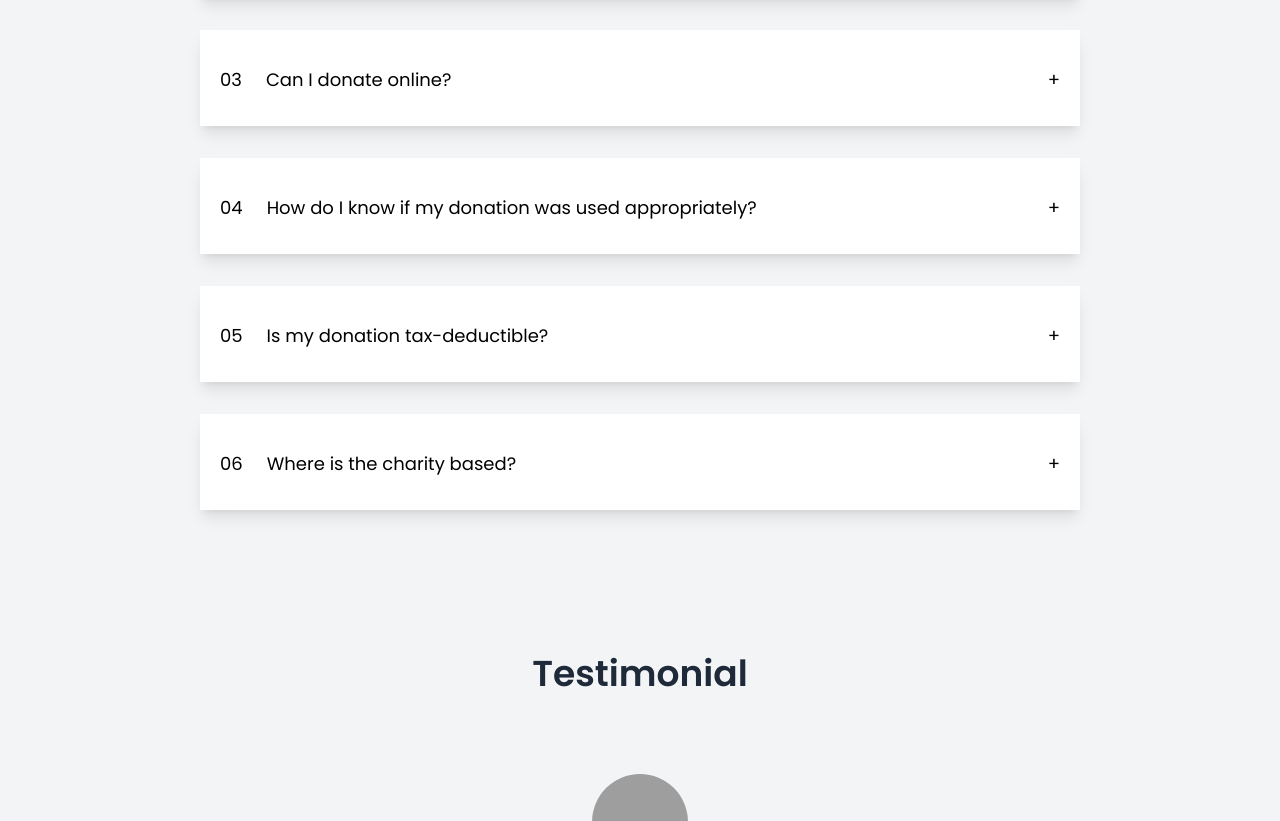
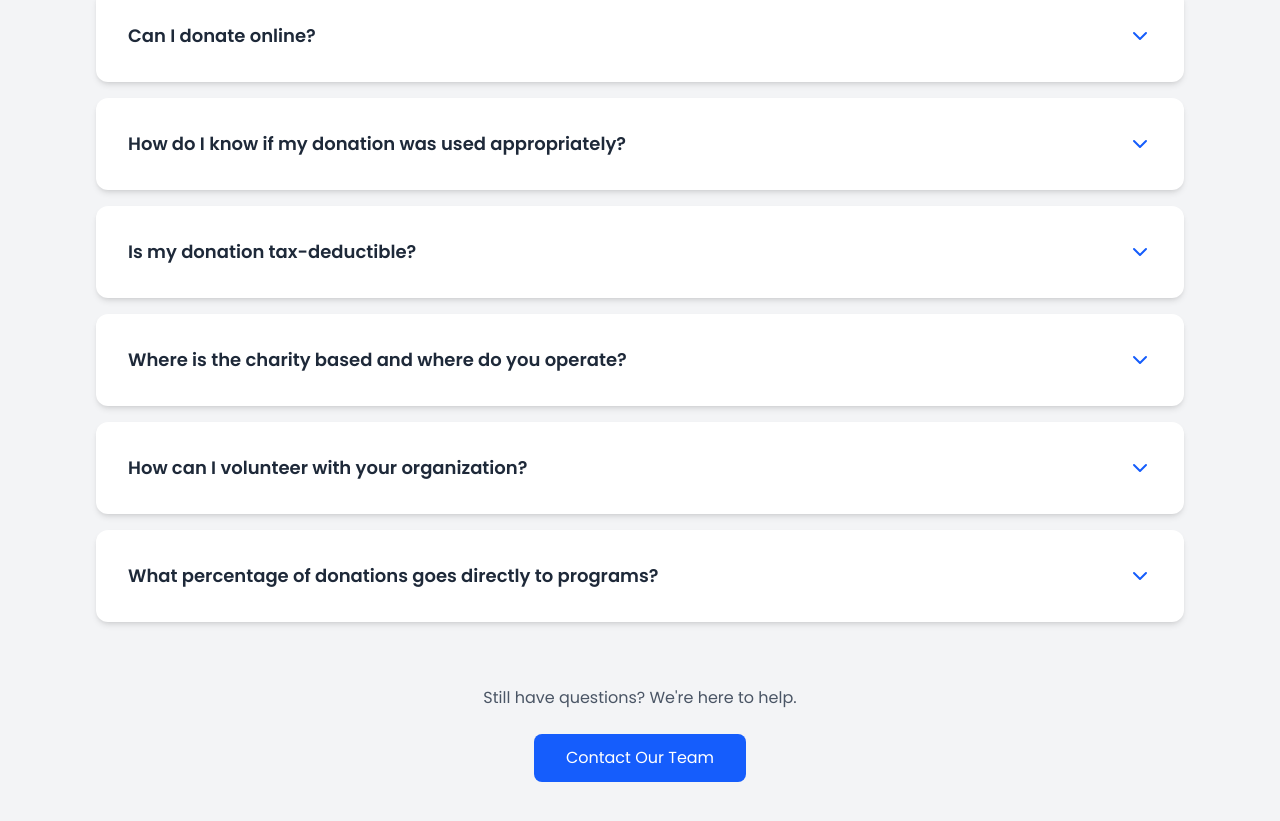
Before and after one commit to dagimgetaw/Help-Ethiopia-Website, a React (Vite) app in the folder frontend/: page / in a window 1280 px wide. Shown: the part 3701-4522 px from the top of the page. Built offline with nearby package versions, Linux system fonts and the light colour scheme; grey boxes are pictures that could not be loaded.

Commit message:
style: change the design of the accordion

```diff
--- a/frontend/src/Components/Home/FAQ.jsx
+++ b/frontend/src/Components/Home/FAQ.jsx
@@ -1,78 +1,122 @@
 import { useState } from "react";
+import { ChevronDown, ChevronUp } from "lucide-react";
+import { motion, AnimatePresence } from "framer-motion";
+import { Link } from "react-router-dom";
 
 const faqs = [
   {
     title: "How can I contribute to the health initiative?",
-    text: "You can contribute by donating to our charity or volunteering your time and skills.",
+    text: "You can contribute in several ways: financial donations through our secure platform, volunteering your time and expertise, or donating medical supplies. We also welcome corporate partnerships and fundraising initiatives. All contributions directly support our medical programs and help us reach more people in need.",
   },
   {
     title: "What types of medical treatments do you provide?",
-    text: "We provide a wide range of medical services including surgeries, diagnostics, and medical care for those in need.",
+    text: "We provide comprehensive medical services including emergency care, surgical procedures, maternal health services, pediatric care, chronic disease management, and diagnostic services. Our mobile clinics also offer vaccinations, health education, and basic medical care to remote communities.",
   },
   {
     title: "Can I donate online?",
-    text: "Yes, we offer secure online donation options via our website for your convenience.",
+    text: "Absolutely! We offer a completely secure online donation system that accepts all major credit cards, PayPal, and bank transfers. You can make one-time donations or set up recurring contributions. All donors receive immediate confirmation and a tax receipt via email.",
   },
   {
     title: "How do I know if my donation was used appropriately?",
-    text: "We provide regular updates and transparent reporting on how donations are used to help those in need.",
+    text: "We maintain complete transparency through our annual impact reports, financial audits, and regular project updates. Donors receive detailed information about how their funds were used, including photos and stories from beneficiaries. Our financial records are independently audited and available upon request.",
   },
   {
     title: "Is my donation tax-deductible?",
-    text: "Yes, all donations made to our charity are tax-deductible as per the regulations.",
+    text: "Yes, all donations to our organization are tax-deductible to the fullest extent allowed by law. We are a registered 501(c)(3) nonprofit in the United States and have similar status in other countries. Donors receive official receipts for tax purposes immediately after contributing.",
   },
   {
-    title: "Where is the charity based?",
-    text: "Our charity is based in Addis Ababa, Ethiopia, but we support communities across the country.",
+    title: "Where is the charity based and where do you operate?",
+    text: "Our headquarters are in Addis Ababa, Ethiopia, but we operate programs throughout the country with a focus on underserved rural areas. We partner with local health centers, hospitals, and community organizations to maximize our impact. Our mobile clinics reach even the most remote villages.",
+  },
+  {
+    title: "How can I volunteer with your organization?",
+    text: "We welcome medical professionals and non-medical volunteers alike. Medical volunteers must have appropriate credentials. All volunteers complete an application process including background checks. We offer both short-term and long-term opportunities, with options for remote volunteering as well.",
+  },
+  {
+    title: "What percentage of donations goes directly to programs?",
+    text: "An average of 87% of every dollar donated goes directly to our programs, with only 13% allocated to administrative and fundraising costs. We pride ourselves on maintaining low overhead while maximizing impact. Detailed financial breakdowns are available in our annual report.",
   },
 ];
 
 export default function FAQ() {
-  const [curOpen, setCurOpen] = useState(null);
+  const [openItems, setOpenItems] = useState([]);
+
+  const toggleItem = (index) => {
+    setOpenItems((prev) =>
+      prev.includes(index)
+        ? prev.filter((item) => item !== index)
+        : [...prev, index]
+    );
+  };
+
   return (
-    <div className="pt-10 px-10 pb-20 xl:pt-20 2xl:pt-30 bg-gray-100 font-text">
-      <h2 className="text-3xl md:text-3x xl:text-4xl 2xl:text-5xl pb-12 font-text font-semibold mt-4 text-center text-gray-800">
-        Most Frequently Asked Questions
-      </h2>
-      {faqs.map((el, i) => (
-        <Accordion
-          curOpen={curOpen}
-          onOpen={setCurOpen}
-          title={el.title}
-          num={i}
-          key={el.title}
-        >
-          {el.text}
-        </Accordion>
-      ))}
+    <div className="py-16 px-6 md:px-12 lg:px-24 bg-gray-100 font-text">
+      <div className="max-w-6xl mx-auto">
+        <div className="text-center mb-16">
+          <h2 className="text-3xl md:text-4xl lg:text-5xl font-bold text-gray-900 mb-4">
+            FAQ
+          </h2>
+          <p className="text-md md-text-lg text-gray-600 max-w-3xl mx-auto">
+            Find answers to common questions about our work, donations, and how
+            you can get involved.
+          </p>
+        </div>
+
+        <div className="space-y-4">
+          {faqs.map((faq, index) => (
+            <div
+              key={index}
+              className="bg-white rounded-xl shadow-md overflow-hidden transition-all duration-200"
+            >
+              <button
+                onClick={() => toggleItem(index)}
+                className="w-full flex justify-between items-center p-6 md:p-8 text-left focus:outline-none cursor-pointer"
+                aria-expanded={openItems.includes(index)}
+                aria-controls={`faq-content-${index}`}
+              >
+                <h3 className="text-md md:text-lg font-semibold text-gray-800 pr-4">
+                  {faq.title}
+                </h3>
+                <span className="ml-4 flex-shrink-0 text-blue-600">
+                  {openItems.includes(index) ? (
+                    <ChevronUp size={24} />
+                  ) : (
+                    <ChevronDown size={24} />
+                  )}
+                </span>
+              </button>
+
+              <AnimatePresence>
+                {openItems.includes(index) && (
+                  <motion.div
+                    id={`faq-content-${index}`}
+                    initial={{ opacity: 0, height: 0 }}
+                    animate={{ opacity: 1, height: "auto" }}
+                    exit={{ opacity: 0, height: 0 }}
+                    transition={{ duration: 0.3 }}
+                    className="px-6 md:px-8 pb-6 md:pb-8"
+                  >
+                    <div className="prose prose-blue max-w-none text-gray-600">
+                      <p className="text-md md-text-lg">{faq.text}</p>
+                    </div>
+                  </motion.div>
+                )}
+              </AnimatePresence>
+            </div>
+          ))}
+        </div>
+
+        <div className="mt-16 text-center">
+          <p className="text-gray-600 mb-6">
+            Still have questions? We&apos;re here to help.
+          </p>
+          <Link to={"#contact"}>
+            <button className="bg-blue-600 hover:bg-blue-700 text-white font-medium py-3 px-8 rounded-lg transition-colors duration-200 focus:outline-none focus:ring-2 focus:ring-blue-500 focus:ring-offset-2 cursor-pointer">
+              Contact Our Team
+            </button>
+          </Link>
+        </div>
+      </div>
     </div>
   );
 }
-
-// eslint-disable-next-line react/prop-types
-function Accordion({ num, title, curOpen, onOpen, children }) {
-  const isOpen = num === curOpen;
-
-  function handleToggle() {
-    onOpen(isOpen ? null : num);
-  }
-
-  return (
-    <div
-      className={`bg-white shadow-lg pt-8 pl-5 pr-5 pb-8 cursor-pointer border-t-4 ${
-        isOpen ? "border-gray-800" : "border-transparent"
-      } grid grid-cols-[auto_1fr_auto] gap-x-6 gap-y-8 items-center my-6 mx-2 md:my-8 md:mx-20 xl:mx-40 2xl:mx-60`}
-      onClick={handleToggle}
-    >
-      <p className="text-md md:text-lg">{num < 9 ? `0${num + 1}` : num + 1}</p>
-      <p className="text-md md:text-lg">{title}</p>
-      <p className="text-md md:text-lg">{isOpen ? "-" : "+"}</p>
-
-      {isOpen && (
-        <div className="col-span-2 text-lg pb-4 font-text text-gray-600 text-md text-md md:text-lg leading-8 md:leading-9">
-          {children}
-        </div>
-      )}
-    </div>
-  );
-}
```
